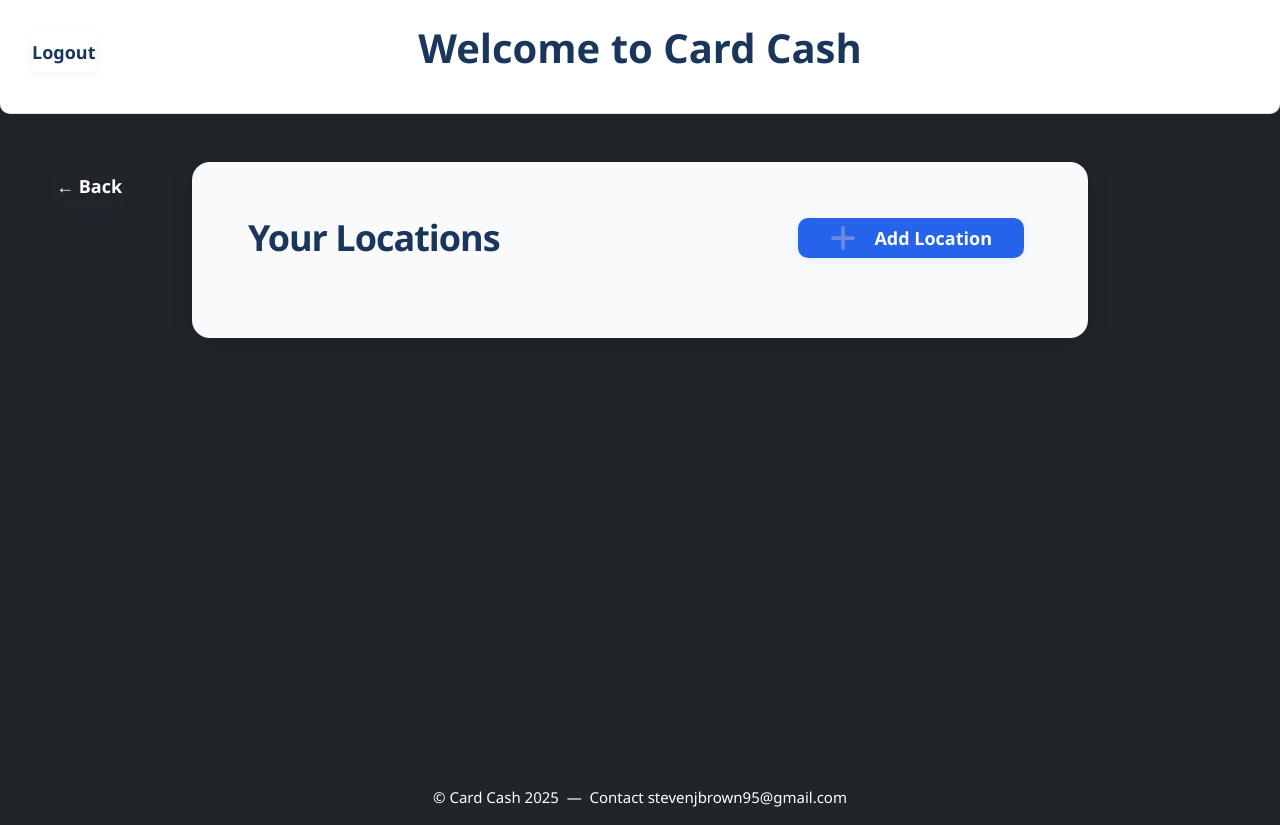
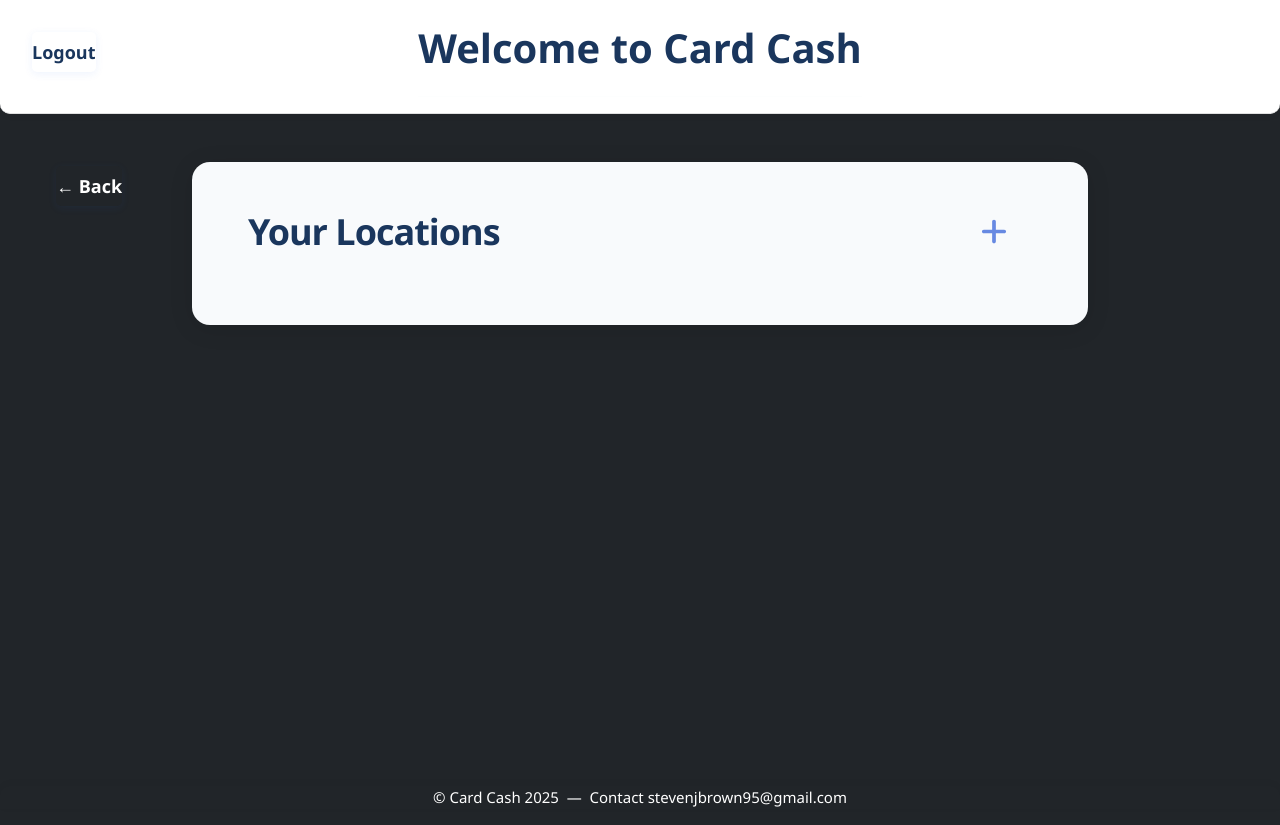
Before and after one commit to stevenjb5M/startup, a React (Vite) app: page /locations in a window 1280 px wide. Built offline with nearby package versions, Linux system fonts and the light colour scheme; sample sign-in values are in the browser's storage.

Commit message:
fix location button

```diff
--- a/src/locations/locations.jsx
+++ b/src/locations/locations.jsx
@@ -47,11 +47,10 @@ export function Locations() {
       </button>
       <div style={{width: '70vw', minWidth: 700, maxWidth: 1200, marginTop: 48, background: '#f8fafc', borderRadius: 18, boxShadow: '0 4px 24px rgba(0,0,0,0.10)', padding: '48px 56px 40px 56px', position: 'relative'}}>
         <div style={{display: 'flex', alignItems: 'center', justifyContent: 'space-between', marginBottom: 32}}>
-          <h2 style={{textAlign: 'left', fontWeight: 800, color: '#1a365d', fontSize: 36, margin: 0, letterSpacing: '-1px'}}>Your Locations</h2>
-          <button className="icon-link" type="button" onClick={openPopup} aria-label="Add Location" style={{background: '#2563eb', color: '#fff', borderRadius: 10, fontWeight: 700, fontSize: 18, padding: '12px 32px', boxShadow: '0 2px 8px rgba(37,99,235,0.08)', display: 'flex', alignItems: 'center', marginLeft: 24}}>
-            <img id="plus-button" className="icon-button" src="plus-solid.svg" alt="Add location" style={{marginRight: 12, width: 26}} />
-            Add Location
-          </button>
+          <h2 style={{textAlign: 'left', fontWeight: 800, color: '#1a365d', fontSize: 36, margin: 0, letterSpacing: '-1px', display: 'flex', alignItems: 'center'}}>
+            Your Locations
+          </h2>
+         <img id="plus-button" className="icon-button" src="plus-solid.svg" alt="Add location" style={{marginLeft: 16, width: 26, cursor: 'pointer'}} onClick={openPopup} />
         </div>
         {loading && <p>Loading locations...</p>}
         {error && <p className="error-message">{error}</p>}
```
